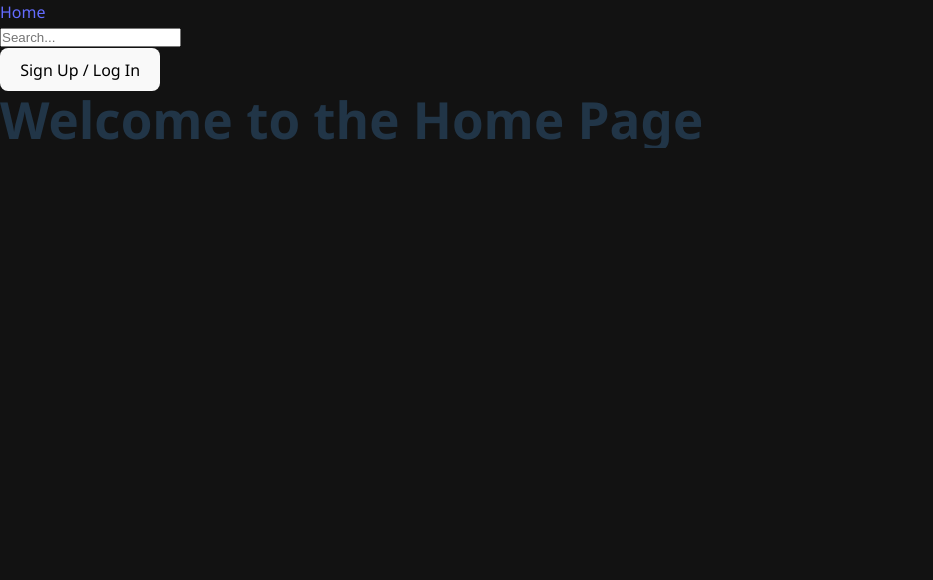
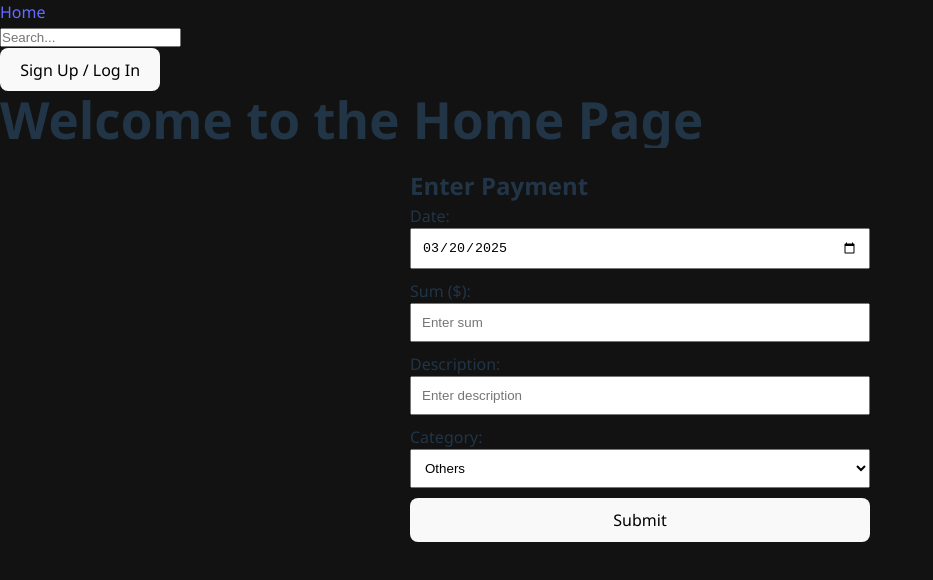
Before and after one commit to Hehrd/hromozomite, a React (Vite) app in the folder react/: page / in a window 1280 px wide. Shown: the top 580 px of the page, without its empty margins (0-933 px from the left). Built offline with nearby package versions, Linux system fonts and the light colour scheme.

Commit message:
made money spent form

```diff
--- /dev/null
+++ b/react/src/pages/PaymentForm.jsx
@@ -0,0 +1,128 @@
+import React, { useState } from "react";
+
+const PaymentForm = () => {
+  const [paymentData, setPaymentData] = useState({
+    date: new Date().toISOString().split("T")[0], // Defaults to today
+    sum: "",
+    description: "",
+    category: "Others", // Default category
+  });
+
+  const [payments, setPayments] = useState([]);
+
+  const categories = [
+    "Food",
+    "Entertainment",
+    "Transport",
+    "Health",
+    "Shopping",
+    "Utilities",
+    "Education",
+    "Rent",
+    "Travel",
+    "Others",
+  ];
+
+  const handleChange = (e) => {
+    setPaymentData({ ...paymentData, [e.target.name]: e.target.value });
+  };
+
+  const handleSubmit = (e) => {
+    e.preventDefault();
+    if (!paymentData.sum || !paymentData.description) {
+      alert("Please fill in all required fields.");
+      return;
+    }
+
+    const newPayment = {
+      date: paymentData.date,
+      sum: parseFloat(paymentData.sum),
+      description: paymentData.description,
+      category: paymentData.category,
+    };
+
+    setPayments([...payments, newPayment]);
+    setPaymentData({
+      date: new Date().toISOString().split("T")[0], // Reset to today
+      sum: "",
+      description: "",
+      category: "Others", // Reset to default category
+    });
+  };
+
+  return (
+    <div style={{ padding: "20px", maxWidth: "500px", margin: "auto" }}>
+      <h2>Enter Payment</h2>
+      <form onSubmit={handleSubmit}>
+        <label>Date:</label>
+        <input
+          type="date"
+          name="date"
+          value={paymentData.date}
+          onChange={handleChange}
+          required
+          style={{ padding: "10px", width: "100%", marginBottom: "10px" }}
+        />
+
+        <label>Sum ($):</label>
+        <input
+          type="number"
+          name="sum"
+          value={paymentData.sum}
+          onChange={handleChange}
+          placeholder="Enter sum"
+          required
+          style={{ padding: "10px", width: "100%", marginBottom: "10px" }}
+        />
+
+        <label>Description:</label>
+        <input
+          type="text"
+          name="description"
+          value={paymentData.description}
+          onChange={handleChange}
+          placeholder="Enter description"
+          required
+          style={{ padding: "10px", width: "100%", marginBottom: "10px" }}
+        />
+
+        <label>Category:</label>
+        <select
+          name="category"
+          value={paymentData.category}
+          onChange={handleChange}
+          required
+          style={{ padding: "10px", width: "100%", marginBottom: "10px" }}
+        >
+          {categories.map((cat, index) => (
+            <option key={index} value={cat}>
+              {cat}
+            </option>
+          ))}
+        </select>
+
+        <button type="submit" style={{ padding: "10px", width: "100%" }}>
+          Submit
+        </button>
+      </form>
+
+      {payments.length > 0 && (
+        <div>
+          <h3>Payment History</h3>
+          <ul>
+            {payments.map((payment, index) => (
+              <li key={index}>
+                <strong>Date:</strong> {payment.date} | <strong>Sum:</strong> $
+                {payment.sum.toFixed(2)} | <strong>Description:</strong>{" "}
+                {payment.description} | <strong>Category:</strong>{" "}
+                {payment.category}
+              </li>
+            ))}
+          </ul>
+        </div>
+      )}
+    </div>
+  );
+};
+
+export default PaymentForm;
--- a/react/src/pages/homePage.jsx
+++ b/react/src/pages/homePage.jsx
@@ -1,9 +1,11 @@
-import React from 'react';
+import React from "react";
+import PaymentForm from "./PaymentForm";
 
 const HomePage = () => {
   return (
     <div>
       <h1>Welcome to the Home Page</h1>
+      <PaymentForm />
     </div>
   );
 };
```
